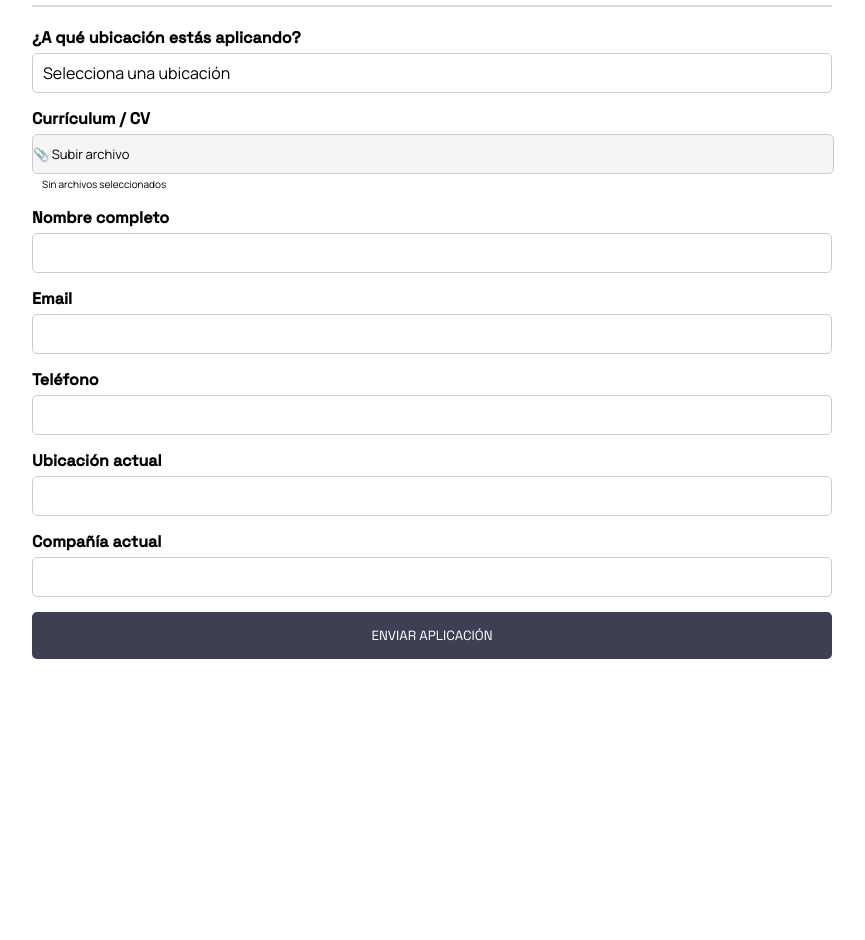
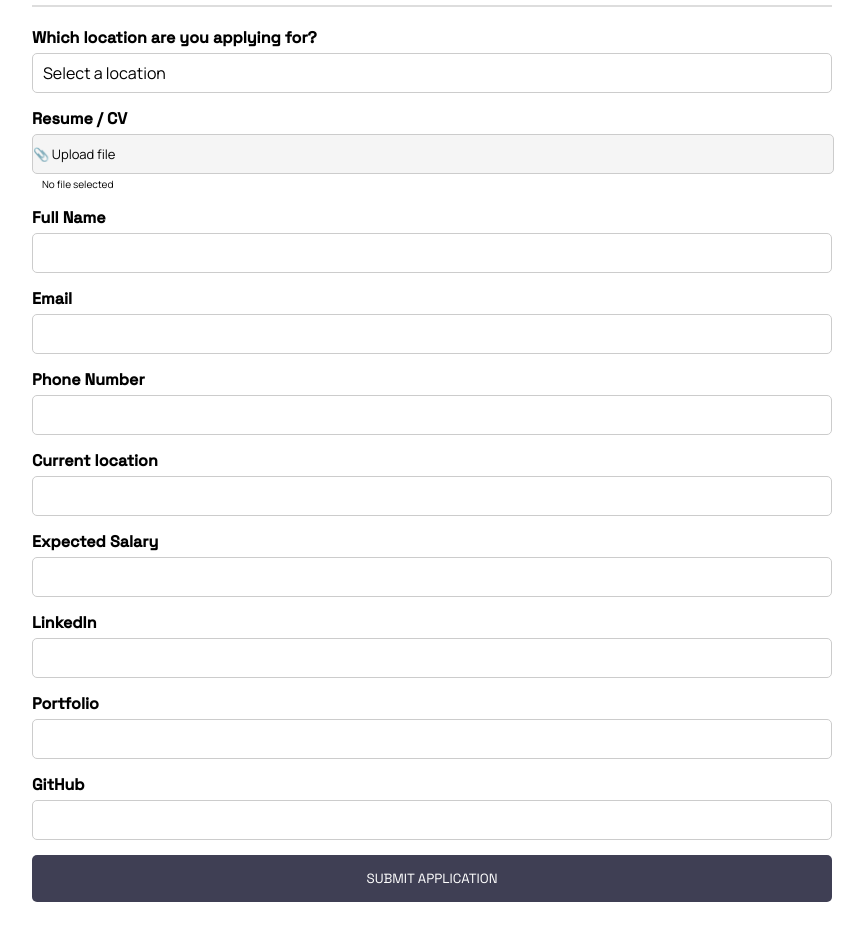
Before and after one commit to Raven-Latam/job-application, a Next.js app: page /apply/1 in a window 1280 px wide. Shown: the part 240-1180 px from the top of the page, without its empty margins (208-1073 px from the left). Before the commit the page ends 939 px from the top, so only its background shows below. Built offline with nearby package versions, Linux system fonts and the light colour scheme.

Commit message:
traducciones y campos portfolio, github, linkedin y expected salary agregados

```diff
--- a/src/components/JobApplicationForm.tsx
+++ b/src/components/JobApplicationForm.tsx
@@ -17,7 +17,10 @@ const JobApplicationForm = ({ id }: Props) => {
   const [email, setEmail] = useState('');
   const [phone, setPhone] = useState('');
   const [currentLocation, setCurrentLocation] = useState('');
-  const [currentCompany, setCurrentCompany] = useState('');
+  const [expectedSalary, setExpectedSalary] = useState('');
+  const [portfolio, setPortfolio] = useState('');
+  const [github, setGithub] = useState('');
+  const [linkedin, setLinkedin] = useState('');
 
   const locations = ['Santiago', 'Buenos Aires', 'Ciudad de México', 'Madrid'];
 
@@ -43,7 +46,10 @@ const JobApplicationForm = ({ id }: Props) => {
     formData.append('email', email);
     formData.append('phone', phone);
     formData.append('currentLocation', currentLocation);
-    formData.append('currentCompany', currentCompany);
+    formData.append('expectedSalary', expectedSalary);
+    formData.append('linkedin', linkedin);
+    formData.append('portfolio', portfolio);
+    formData.append('github', github);
 
     fetch(`/api/jobs/${id}/apply`, {
       method: 'POST',
@@ -98,7 +104,7 @@ const JobApplicationForm = ({ id }: Props) => {
       <form onSubmit={handleSubmit}>
         <div className='margin-inputs'>
           <label htmlFor="location" className="form-title">
-            ¿A qué ubicación estás aplicando?
+            Which location are you applying for?
           </label>
           <select
             id="location"
@@ -107,7 +113,7 @@ const JobApplicationForm = ({ id }: Props) => {
             required
             className='inputs-form'
           >
-            <option value="">Selecciona una ubicación</option>
+            <option value="">Select a location</option>
             {locations.map((loc) => (
               <option key={loc} value={loc}>
                 {loc}
@@ -117,7 +123,7 @@ const JobApplicationForm = ({ id }: Props) => {
         </div>
         <div className='margin-inputs'>
           <label htmlFor="resume" className="form-title">
-            Currículum / CV
+            Resume / CV
           </label>
 
           <input
@@ -133,17 +139,17 @@ const JobApplicationForm = ({ id }: Props) => {
             htmlFor="resume"
             className='label-file'
           >
-            📎 Subir archivo
+            📎 Upload file
           </label>
 
           <span className='file-alert'>
-            {selectedFileName || 'Sin archivos seleccionados'}
+            {selectedFileName || 'No file selected'}
           </span>
         </div>
 
         <div className='margin-inputs'>
           <label htmlFor="fullName" className="form-title">
-            Nombre completo
+            Full Name
           </label>
           <input
             type="text"
@@ -169,7 +175,7 @@ const JobApplicationForm = ({ id }: Props) => {
         </div>
         <div className='margin-inputs'>
           <label htmlFor="phone" className="form-title">
-            Teléfono
+            Phone Number
           </label>
           <input
             type="tel"
@@ -182,7 +188,7 @@ const JobApplicationForm = ({ id }: Props) => {
         </div>
         <div className='margin-inputs'>
           <label htmlFor="currentLocation" className="form-title">
-            Ubicación actual
+            Current location
           </label>
           <input
             type="text"
@@ -194,14 +200,50 @@ const JobApplicationForm = ({ id }: Props) => {
           />
         </div>
         <div className='margin-inputs'>
-          <label htmlFor="currentCompany" className="form-title">
-            Compañía actual
+          <label htmlFor="expectedSalary" className="form-title">
+            Expected Salary
           </label>
           <input
             type="text"
-            id="currentCompany"
-            value={currentCompany}
-            onChange={(e) => setCurrentCompany(e.target.value)}
+            id="expectedSalary"
+            value={expectedSalary}
+            onChange={(e) => setExpectedSalary(e.target.value)}
+            className='inputs-form'
+          />
+        </div>
+        <div className='margin-inputs'>
+          <label htmlFor="linkedin" className="form-title">
+            LinkedIn
+          </label>
+          <input
+            type="text"
+            id="linkedin"
+            value={linkedin}
+            onChange={(e) => setLinkedin(e.target.value)}
+            className='inputs-form'
+          />
+        </div>
+        <div className='margin-inputs'>
+          <label htmlFor="portfolio" className="form-title">
+            Portfolio
+          </label>
+          <input
+            type="text"
+            id="portfolio"
+            value={portfolio}
+            onChange={(e) => setPortfolio(e.target.value)}
+            className='inputs-form'
+          />
+        </div>
+        <div className='margin-inputs'>
+          <label htmlFor="github" className="form-title">
+            GitHub
+          </label>
+          <input
+            type="text"
+            id="github"
+            value={github}
+            onChange={(e) => setGithub(e.target.value)}
             className='inputs-form'
           />
         </div>
@@ -209,7 +251,7 @@ const JobApplicationForm = ({ id }: Props) => {
           type="submit"
           className={getButtonClassName()}
         >
-          Enviar aplicación
+          SUBMIT APPLICATION
         </button>
       </form>
     </div>
```
Also changed, not shown: src/components/JobDetail.tsx (+4 -4 lines), src/components/JobList.tsx (+5 -5 lines).
